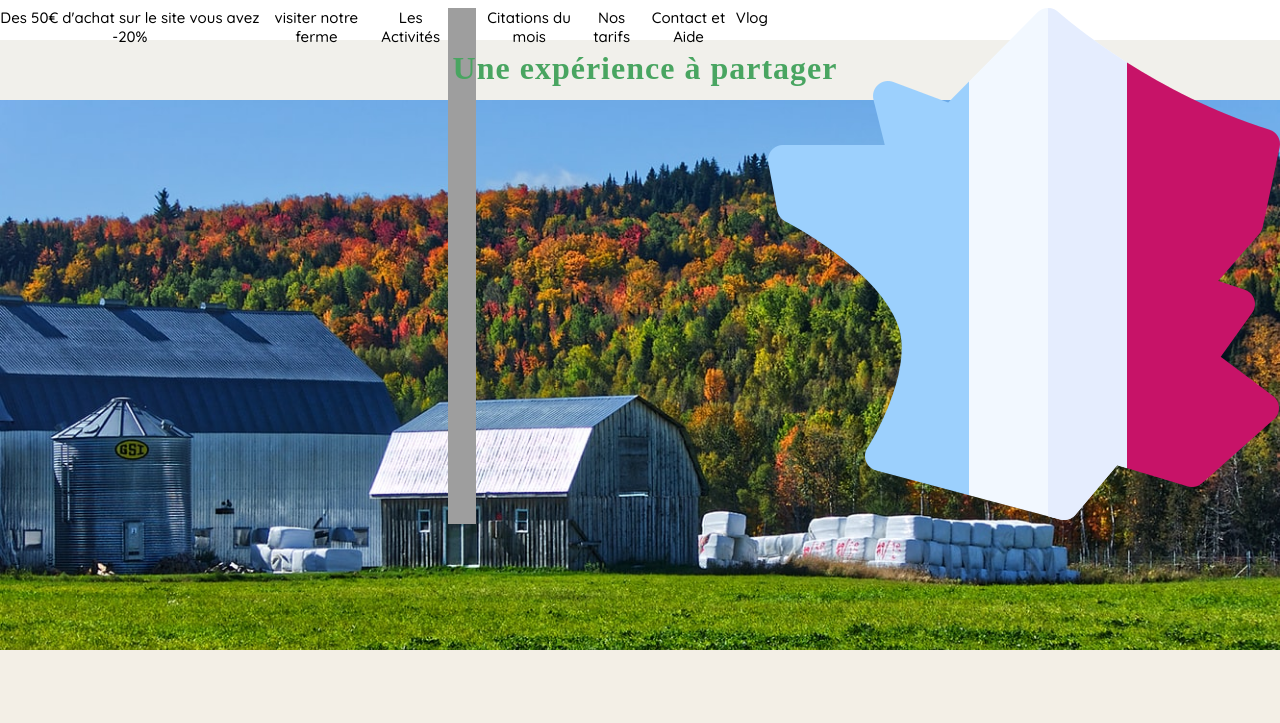
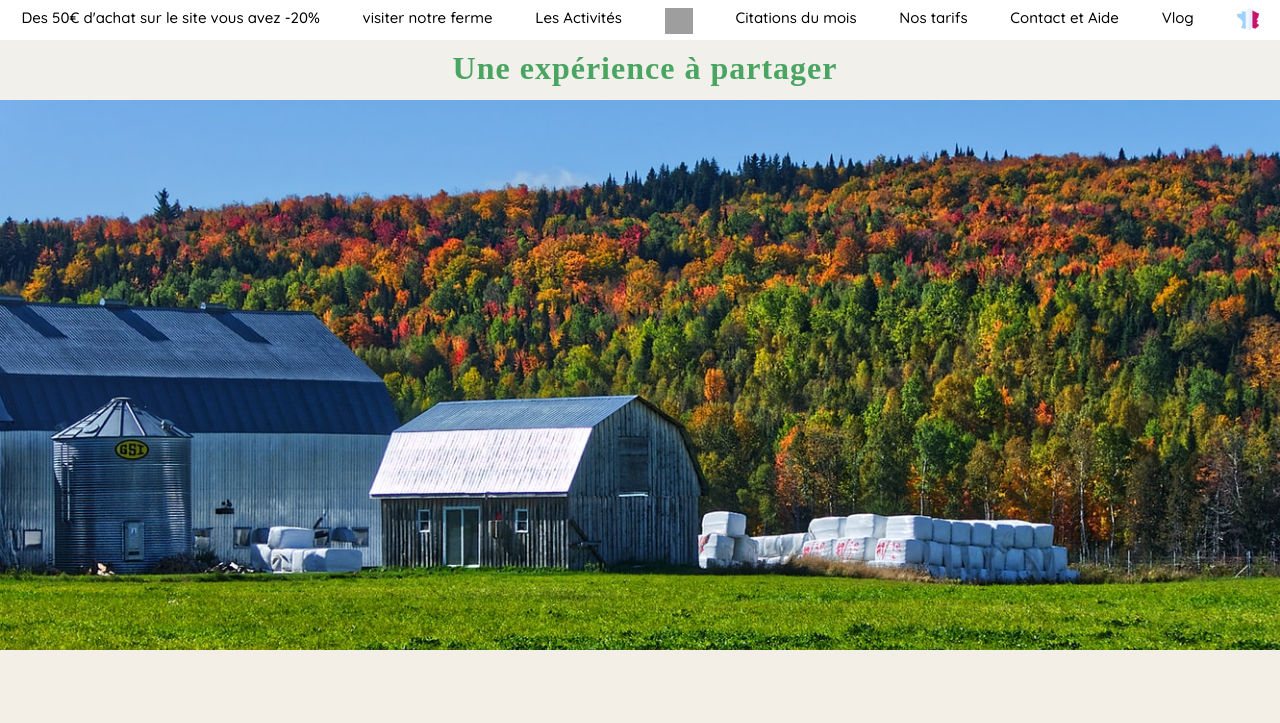
Before and after one commit to abdouzzz/Project, a PHP site: page /page2.html in a window 1280 px wide; the page is wider, and only the part inside the window is pictured. Shown: the top 723 px of that part. Run offline with PHP 8.4, Linux system fonts and the light colour scheme; grey boxes are pictures that could not be loaded.

Commit message:
Update page2.css

```diff
--- a/asset/css/page2.css
+++ b/asset/css/page2.css
@@ -504,3 +504,10 @@
 .n a{
   color:#fff;
 }
+
+.conecter{
+  width:35px
+}
+.conecter1{
+  width: 22px;
+}
```
